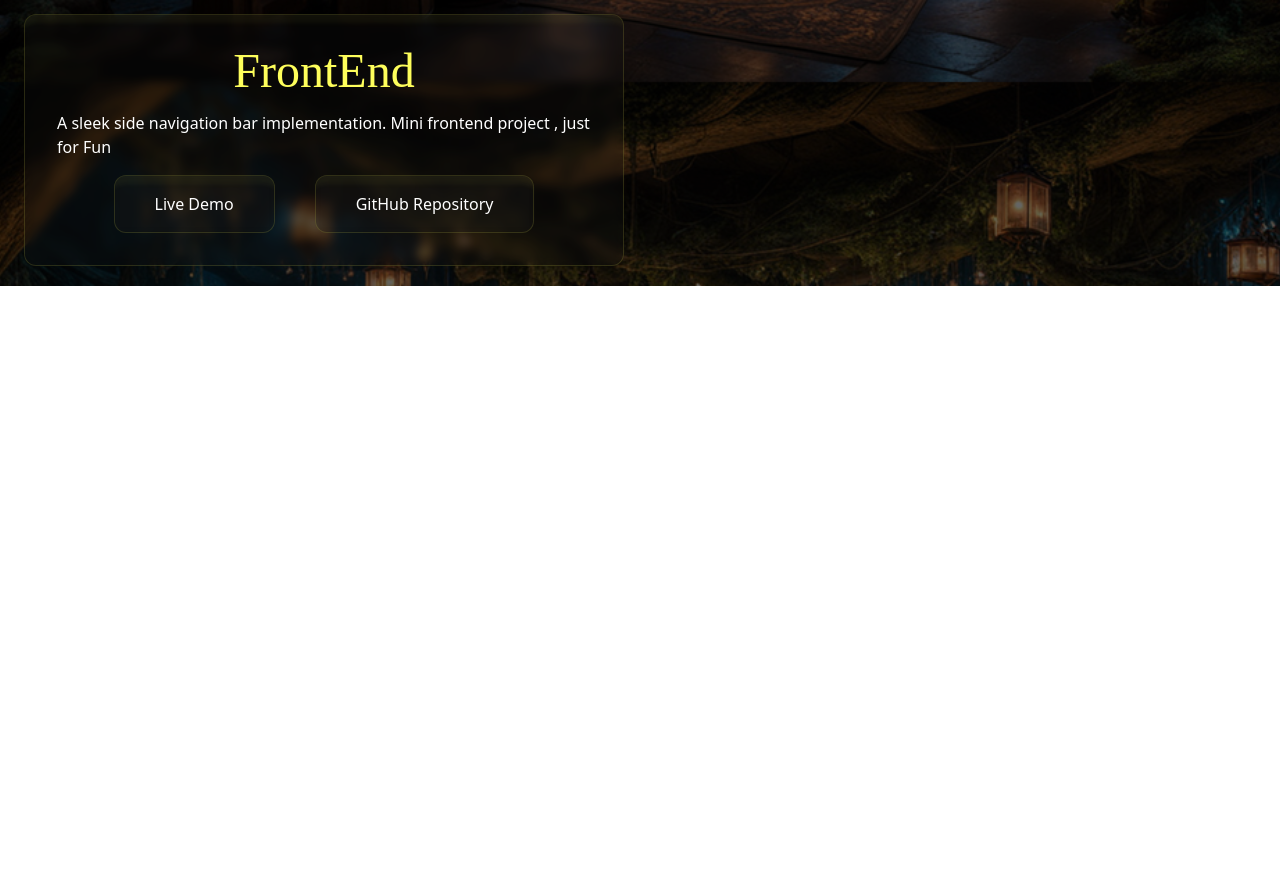
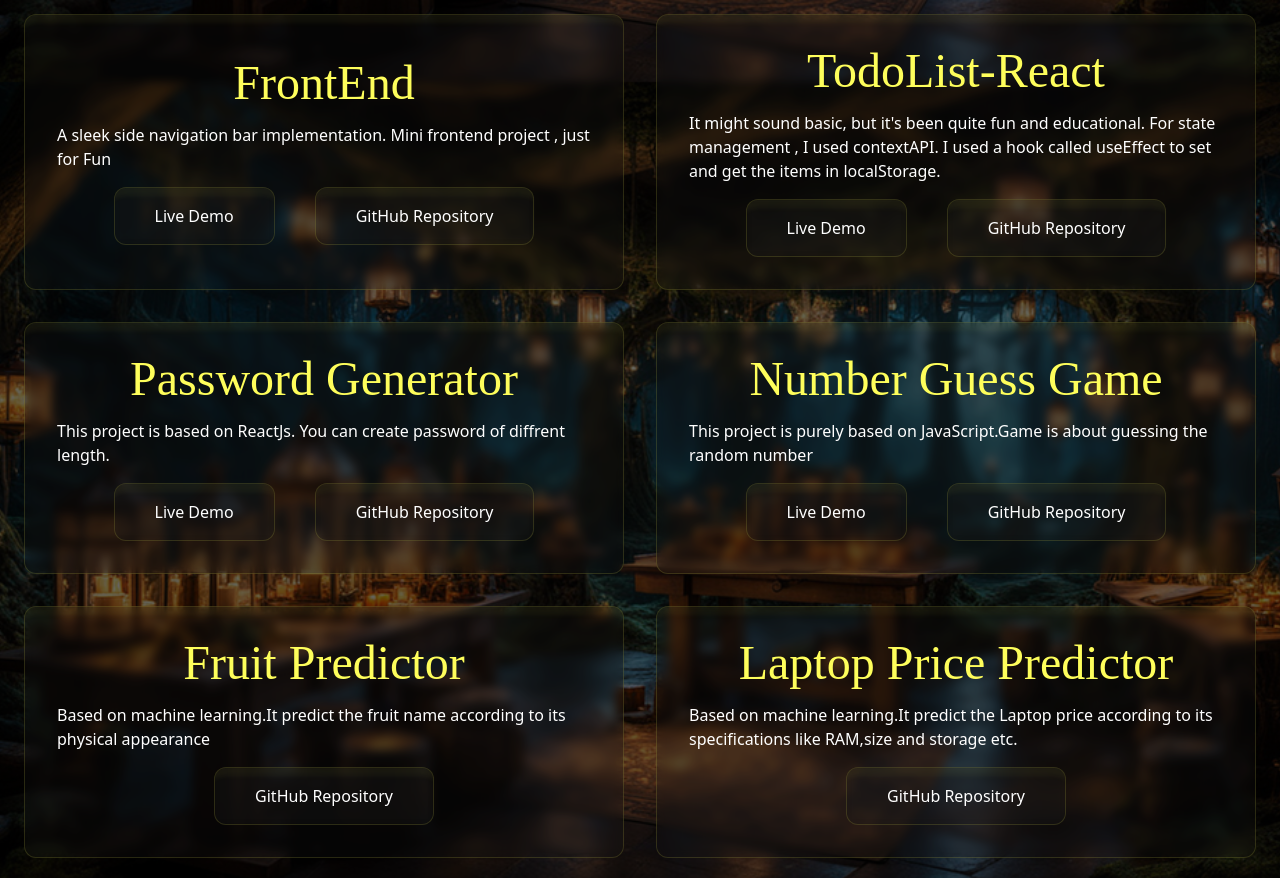
Before and after one commit to pranshu-tomer/portfolio, a React (Vite) app: page /projects in a window 1280 px wide. Shown: the part 1518-2396 px from the top of the page. Before the commit the page ends 1804 px from the top, so only its background shows below. Built offline with nearby package versions, Linux system fonts and the light colour scheme; a web font is replaced by a local one.

Commit message:
final commit

```diff
--- a/src/Projects/components/ProjectLayout.jsx
+++ b/src/Projects/components/ProjectLayout.jsx
@@ -23,7 +23,7 @@
             <h2 className="font-witch text-accent text-5xl" >{project.name}</h2>
             <p className="font-light">{project.description}</p>
             <div className={`flex ${superSmall ? 'gap-10' : 'flex-col gap-4'} items-center justify-center w-full`}>
-                <button onClick={() => handleClick(project.demolink)} className="custom-bg rounded-xl px-10 py-4">Live Demo</button>
+                {project.demolink ? <button onClick={() => handleClick(project.demolink)} className="custom-bg rounded-xl px-10 py-4">Live Demo</button> : ''}
                 <button onClick={() => handleClick(project.repolink)} className="custom-bg rounded-xl px-10 py-4">GitHub Repository</button>
             </div>
         </motion.div>
--- a/src/data.js
+++ b/src/data.js
@@ -35,6 +35,39 @@
     description: "A sleek side navigation bar implementation. Mini frontend project , just for Fun",
     demolink: "https://phenomenal-nougat-2c14ff.netlify.app/",
     repolink: "https://github.com/pranshu-tomer/Mini-Project-html-css",
+  },
+  {
+    id: 8289308202,
+    name: 'TodoList-React',
+    description: "It might sound basic, but it's been quite fun and educational. For state management , I used contextAPI. I used a hook called useEffect to set and get the items in localStorage.",
+    demolink: "https://shadow-voltrex-todo-list.netlify.app/",
+    repolink: "https://github.com/pranshu-tomer/todo-list-react"
+  },
+  {
+    id: 2944924748,
+    name: 'Password Generator',
+    description: "This project is based on ReactJs.  You can create password of diffrent length.",
+    demolink: 'https://shadow-voltrex-password-generator.netlify.app/',
+    repolink: "https://github.com/pranshu-tomer/passwordGenerator-react"
+  },
+  {
+    id: 2842947959,
+    name: 'Number Guess Game',
+    description: 'This project is purely based on JavaScript.Game is about guessing the random number',
+    demolink: 'https://shadow-voltrex-guess-number.netlify.app/',
+    repolink: 'https://github.com/pranshu-tomer/guessNumber-game'
+  },
+  {
+    id: 7294048558,
+    name: 'Fruit Predictor',
+    description: 'Based on machine learning.It predict the fruit name according to its physical appearance',
+    repolink: 'https://github.com/pranshu-tomer/fruit-predictor'
+  },
+  {
+    id: 279475903,
+    name: 'Laptop Price Predictor',
+    description: 'Based on machine learning.It predict the Laptop price according to its specifications like RAM,size and storage etc.',
+    repolink: 'https://github.com/pranshu-tomer/laptop-price-predictor'
   }
 ];
 
```
